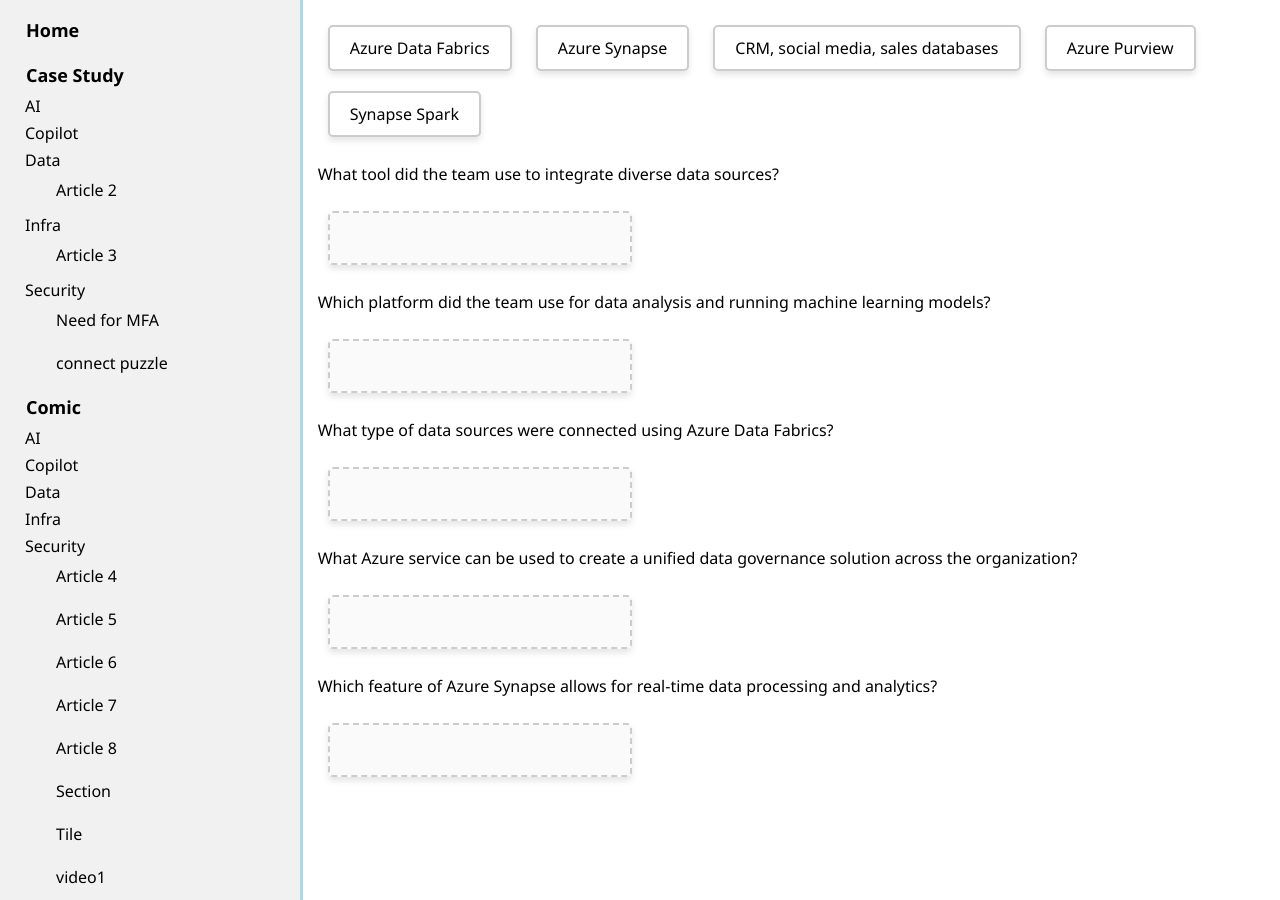
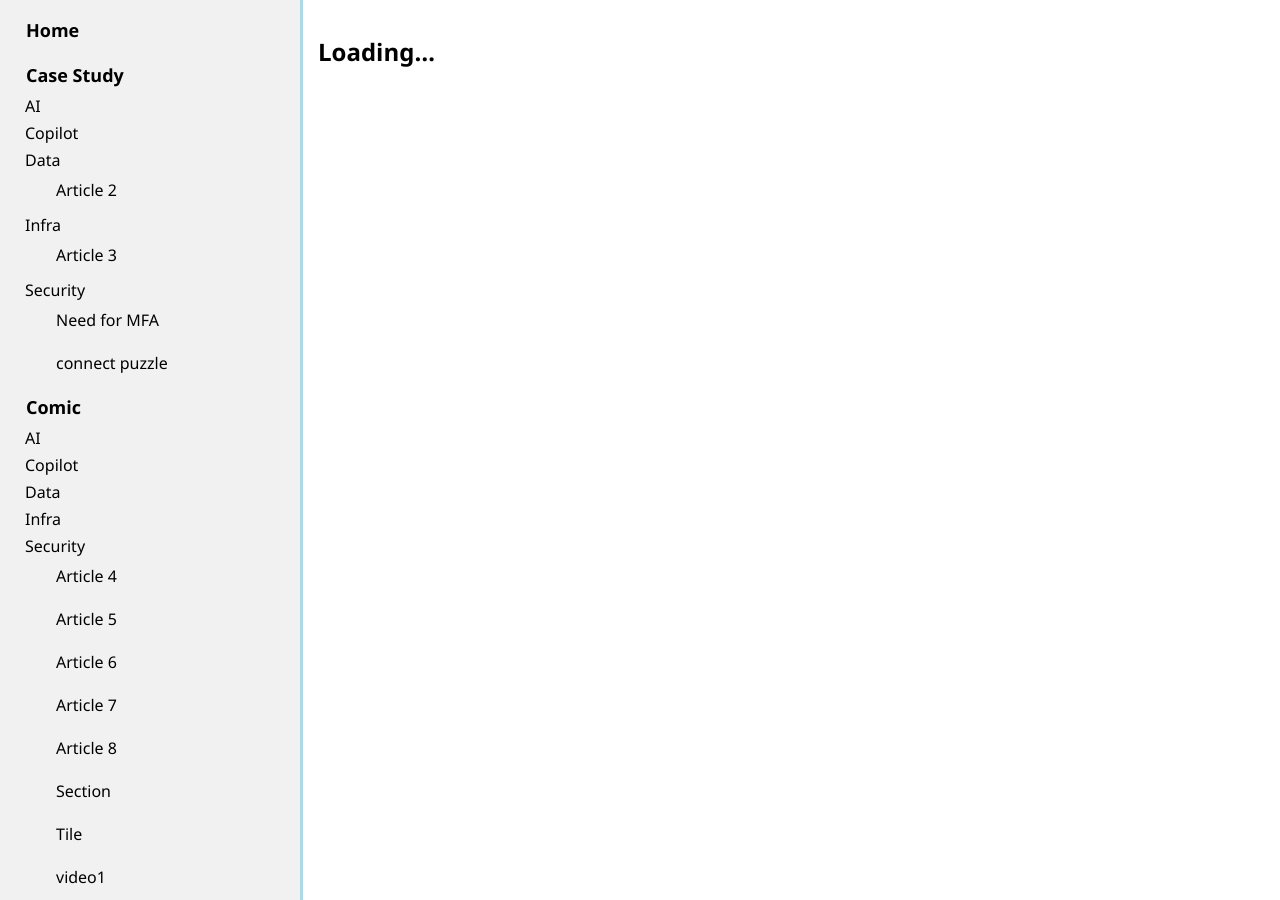
Before and after one commit to julietrajan/demo1, a Jekyll site: the page built from project-files/folder1/article1.md, in a window 1280 px wide. Built offline with Jekyll 4.4.1, drawn with Linux system fonts in a browser that asks for light colours.

Commit message:
Update article1.md

```diff
--- a/project-files/folder1/article1.md
+++ b/project-files/folder1/article1.md
@@ -6,114 +6,12 @@
 courses: [SC-200,SC-300, AZ-500]
 ---
 
-<html lang="en">
-<head>
-    <meta charset="UTF-8">
-    <meta name="viewport" content="width=device-width, initial-scale=1.0">
-    <title>Drag and Drop Text Example</title>
-    <style>
+<script>
+  fetch('https://github.com/julietrajan/demo1/blob/6fce9c86ae018393453209e6ed8c14cee265bccb/project-files/folder1/visitors.txt')
+    .then(response => response.text())
+    .then(data => {
+      document.getElementById('visitor-count').innerText = `You are visitor no ${data.trim()}`;
+    });
+</script>
 
-        .draggable-text {
-            display: inline-block;
-            margin: 10px;
-            padding: 10px 20px;
-            border: 2px solid #ccc;
-            border-radius: 5px;
-            background-color: #fff;
-            cursor: pointer;
-            box-shadow: 0 4px 6px rgba(0, 0, 0, 0.1);
-            transition: background-color 0.3s, transform 0.3s;
-        }
-        .draggable-text:hover {
-            background-color: #e0e0e0;
-            transform: scale(1.05);
-        }
-        .drop-area {
-            width: 300px;
-            height: 50px;
-            border: 2px dashed #ccc;
-            border-radius: 5px;
-            margin: 10px;
-            display: inline-block;
-            vertical-align: top;
-            background-color: #fafafa;
-            box-shadow: 0 4px 6px rgba(0, 0, 0, 0.1);
-            transition: background-color 0.3s, border-color 0.3s;
-        }
-        .drop-area:hover {
-            background-color: #f0f0f0;
-            border-color: #bbb;
-        }
-        .drop-area.correct {
-            background-color: #d4edda;
-            border-color: #c3e6cb;
-        }
-        .drop-area.incorrect {
-            background-color: #f8d7da;
-            border-color: #f5c6cb;
-        }
-        #message {
-            font-size: 1.2em;
-            margin-top: 20px;
-        }
-    </style>
-</head>
-<body>
-    <div>
-        <div class="draggable-text" draggable="true" ondragstart="drag(event)" id="azureDataFabrics">Azure Data Fabrics</div>
-        <div class="draggable-text" draggable="true" ondragstart="drag(event)" id="azureSynapse">Azure Synapse</div>
-        <div class="draggable-text" draggable="true" ondragstart="drag(event)" id="crmSocialSales">CRM, social media, sales databases</div>
-        <div class="draggable-text" draggable="true" ondragstart="drag(event)" id="azurePurview">Azure Purview</div>
-        <div class="draggable-text" draggable="true" ondragstart="drag(event)" id="synapseSpark">Synapse Spark</div>
-    </div>
-    <div>
-        <p>What tool did the team use to integrate diverse data sources?</p>
-        <div class="drop-area" ondrop="drop(event)" ondragover="allowDrop(event)" data-answer="azureDataFabrics"></div>
-    </div>
-    <div>
-        <p>Which platform did the team use for data analysis and running machine learning models?</p>
-        <div class="drop-area" ondrop="drop(event)" ondragover="allowDrop(event)" data-answer="azureSynapse"></div>
-    </div>
-    <div>
-        <p>What type of data sources were connected using Azure Data Fabrics?</p>
-        <div class="drop-area" ondrop="drop(event)" ondragover="allowDrop(event)" data-answer="crmSocialSales"></div>
-    </div>
-    <div>
-        <p>What Azure service can be used to create a unified data governance solution across the organization?</p>
-        <div class="drop-area" ondrop="drop(event)" ondragover="allowDrop(event)" data-answer="azurePurview"></div>
-    </div>
-    <div>
-        <p>Which feature of Azure Synapse allows for real-time data processing and analytics?</p>
-        <div class="drop-area" ondrop="drop(event)" ondragover="allowDrop(event)" data-answer="synapseSpark"></div>
-    </div>
-    <p id="message"></p>
-
-    <script>
-        function allowDrop(event) {
-            event.preventDefault();
-        }
-
-        function drag(event) {
-            event.dataTransfer.setData("text", event.target.id);
-        }
-
-        function drop(event) {
-            event.preventDefault();
-            var data = event.dataTransfer.getData("text");
-            var draggedElement = document.getElementById(data);
-            var dropAreaAnswer = event.target.getAttribute("data-answer");
-
-            if (draggedElement.id === dropAreaAnswer) {
-                event.target.appendChild(draggedElement);
-                event.target.classList.add("correct");
-                event.target.classList.remove("incorrect");
-                document.getElementById("message").innerText = "Correct!";
-            } else {
-                event.target.classList.add("incorrect");
-                event.target.classList.remove("correct");
-                document.getElementById("message").innerText = "Error: Incorrect match.";
-            }
-        }
-    </script>
-</body>
-</html>
+<h2 id="visitor-count">Loading...</h2>
```
